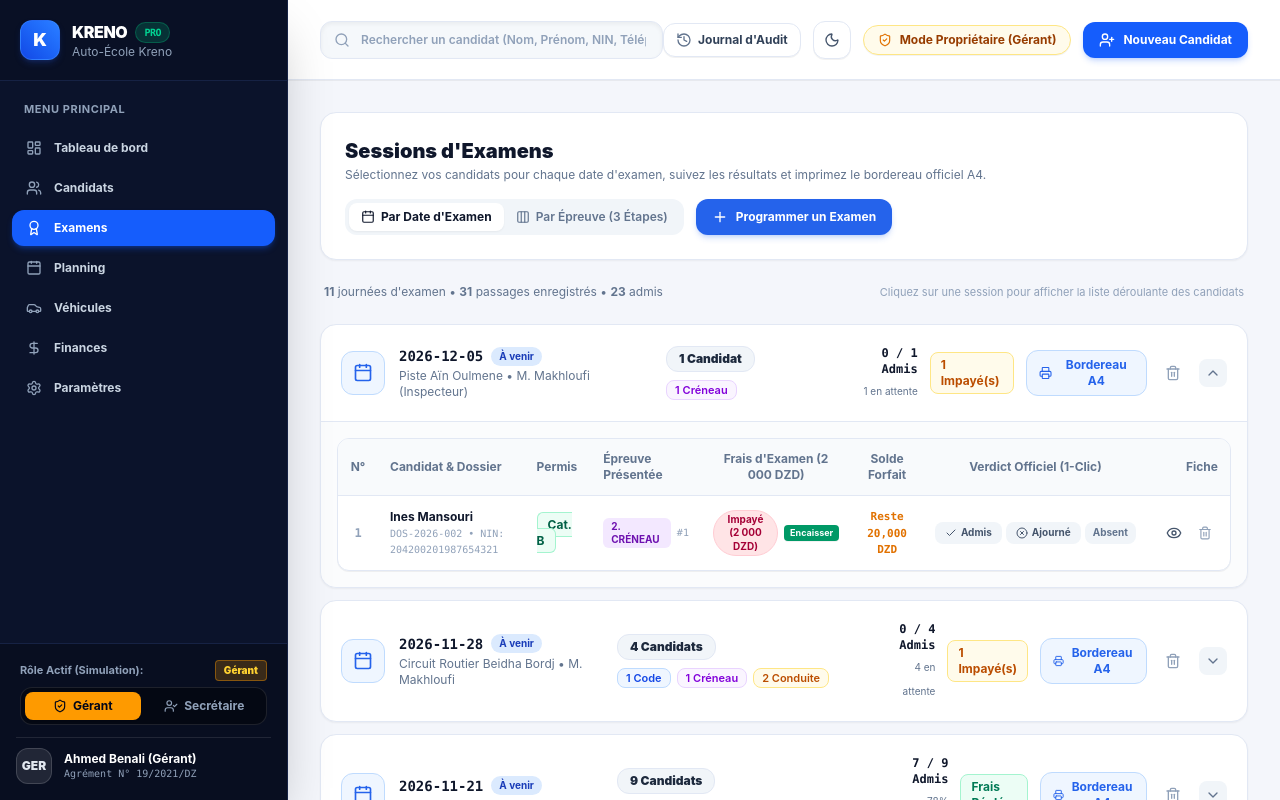
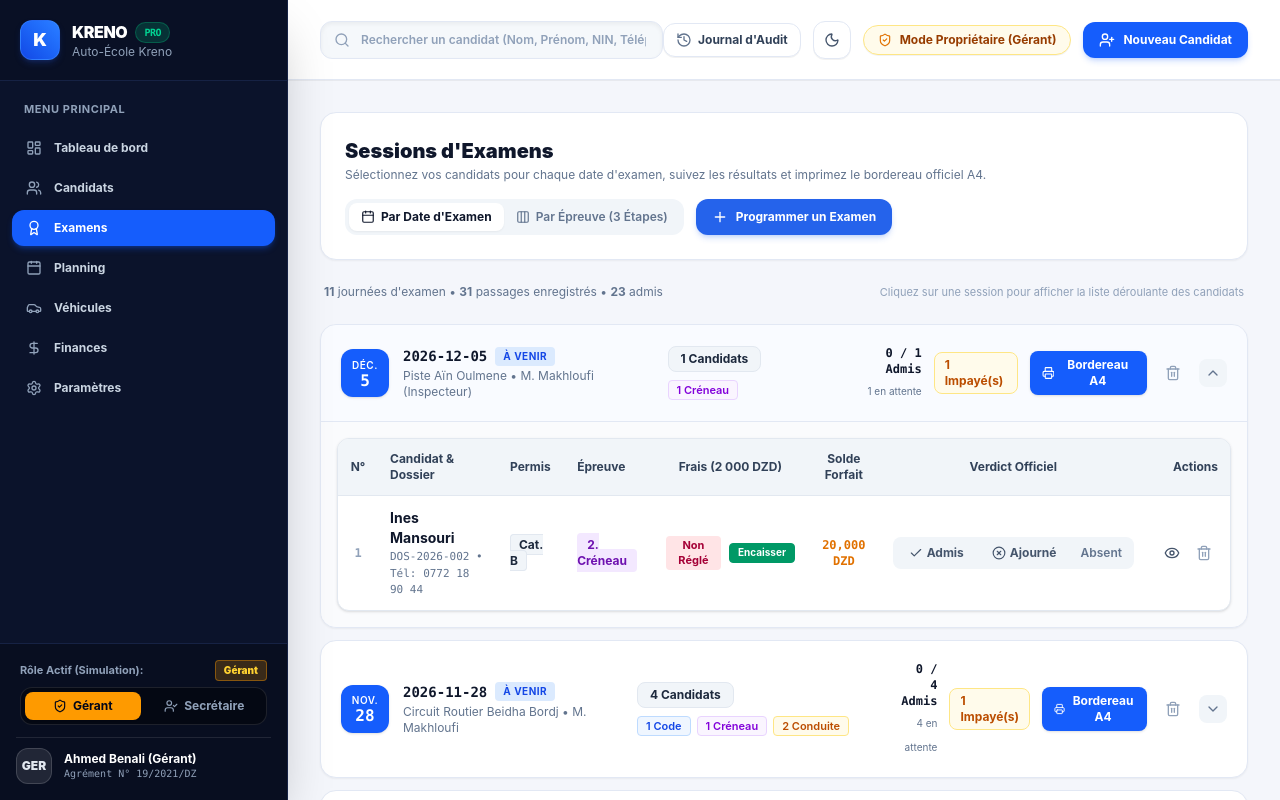
Before and after one commit to merzak-001/Kreno, a Next.js app: page /pipeline in a window 1280 px wide. Shown: the top 800 px of the page. Built offline with nearby package versions, Linux system fonts and the light colour scheme.

Commit message:
style(pipeline): refine exam session lines and candidate drop-down with clean standard colors and high contrast

```diff
--- a/src/app/pipeline/page.tsx
+++ b/src/app/pipeline/page.tsx
@@ -269,25 +269,34 @@ export default function PipelinePage() {
                 key={session.date}
                 className="bg-surface rounded-2xl border border-border-subtle shadow-xs overflow-hidden transition-all duration-150 hover:border-slate-300 dark:hover:border-slate-700"
               >
-                {/* Accordion Summary Row - Spacious & Simple */}
+                {/* Accordion Summary Row - Clean, High Contrast, Standard Colors */}
                 <div
                   onClick={() => toggleAccordion(session.date)}
-                  className="p-4 md:p-5 flex flex-col md:flex-row items-start md:items-center justify-between gap-4 cursor-pointer hover:bg-slate-50/70 dark:hover:bg-surface-elevated/40 transition select-none"
+                  className={`p-4 md:p-5 flex flex-col md:flex-row items-start md:items-center justify-between gap-4 cursor-pointer transition select-none ${
+                    isExpanded
+                      ? 'bg-blue-50/40 dark:bg-slate-800/60 border-b border-border-subtle'
+                      : 'hover:bg-slate-50 dark:hover:bg-slate-850/60'
+                  }`}
                 >
                   {/* Left: Date & Center */}
-                  <div className="flex items-center gap-3.5 min-w-[260px]">
-                    <div className="w-11 h-11 rounded-xl bg-primary-subtle text-primary border border-primary-subtle-border flex flex-col items-center justify-center shrink-0">
-                      <Calendar className="w-5 h-5" />
+                  <div className="flex items-center gap-3.5 min-w-[280px]">
+                    <div className="w-12 h-12 rounded-xl bg-blue-600 text-white flex flex-col items-center justify-center shrink-0 shadow-sm font-bold">
+                      <span className="text-[10px] uppercase tracking-wider font-semibold">
+                        {new Date(session.date).toLocaleDateString('fr-FR', { month: 'short' })}
+                      </span>
+                      <span className="text-base font-black font-mono leading-none">
+                        {new Date(session.date).getDate()}
+                      </span>
                     </div>
                     <div>
                       <div className="flex items-center gap-2">
                         <h4 className="text-sm font-black text-slate-900 dark:text-white font-mono">
                           {session.date}
                         </h4>
-                        <span className={`px-2 py-0.5 rounded-full text-[10px] font-bold ${
+                        <span className={`px-2 py-0.5 rounded text-[10px] font-bold uppercase tracking-wider ${
                           !session.isPast
-                            ? 'bg-blue-100 text-blue-800 dark:bg-blue-950/70 dark:text-blue-300'
-                            : 'bg-slate-100 text-slate-600 dark:bg-slate-800 dark:text-slate-400'
+                            ? 'bg-blue-100 text-blue-700 dark:bg-blue-900/60 dark:text-blue-200'
+                            : 'bg-slate-100 text-slate-600 dark:bg-slate-800 dark:text-slate-300'
                         }`}>
                           {!session.isPast ? 'À venir' : 'Clôturée'}
                         </span>
@@ -300,23 +309,23 @@ export default function PipelinePage() {
 
                   {/* Middle: Total candidates & exam types */}
                   <div className="flex items-center gap-2 flex-wrap">
-                    <span className="px-3 py-1 rounded-xl bg-slate-100 dark:bg-surface-elevated font-black text-xs text-slate-800 dark:text-slate-200 border border-border-subtle">
-                      {session.totalCandidates} Candidat{session.totalCandidates > 1 ? 's' : ''}
+                    <span className="px-3 py-1 rounded-lg bg-slate-100 dark:bg-slate-800 font-bold text-xs text-slate-800 dark:text-slate-200 border border-slate-200 dark:border-slate-700">
+                      {session.totalCandidates} Candidats
                     </span>
 
                     <div className="flex items-center gap-1.5 text-xs text-slate-600 dark:text-slate-300 font-medium">
                       {session.examTypesCount.code > 0 && (
-                        <span className="px-2 py-0.5 rounded-lg bg-blue-50 dark:bg-blue-950/40 text-blue-700 dark:text-blue-300 font-semibold border border-blue-200 dark:border-blue-800/60 text-[11px]">
+                        <span className="px-2 py-0.5 rounded bg-blue-50 dark:bg-blue-950/40 text-blue-700 dark:text-blue-300 font-semibold border border-blue-200 dark:border-blue-800 text-[11px]">
                           {session.examTypesCount.code} Code
                         </span>
                       )}
                       {session.examTypesCount.creneau > 0 && (
-                        <span className="px-2 py-0.5 rounded-lg bg-purple-50 dark:bg-purple-950/40 text-purple-700 dark:text-purple-300 font-semibold border border-purple-200 dark:border-purple-800/60 text-[11px]">
+                        <span className="px-2 py-0.5 rounded bg-purple-50 dark:bg-purple-950/40 text-purple-700 dark:text-purple-300 font-semibold border border-purple-200 dark:border-purple-800 text-[11px]">
                           {session.examTypesCount.creneau} Créneau
                         </span>
                       )}
                       {session.examTypesCount.circulation > 0 && (
-                        <span className="px-2 py-0.5 rounded-lg bg-amber-50 dark:bg-amber-950/40 text-amber-700 dark:text-amber-300 font-semibold border border-amber-200 dark:border-amber-800/60 text-[11px]">
+                        <span className="px-2 py-0.5 rounded bg-amber-50 dark:bg-amber-950/40 text-amber-700 dark:text-amber-300 font-semibold border border-amber-200 dark:border-amber-800 text-[11px]">
                           {session.examTypesCount.circulation} Conduite
                         </span>
                       )}
@@ -331,15 +340,15 @@ export default function PipelinePage() {
                         {session.passedCount} / {session.totalCandidates} Admis
                       </span>
                       <span className="text-[10px] text-slate-500 dark:text-slate-400">
-                        {session.pendingCount > 0 ? `${session.pendingCount} en attente` : `${passRate}% succès`}
+                        {session.pendingCount > 0 ? `${session.pendingCount} en attente` : `${passRate}% réussite`}
                       </span>
                     </div>
 
                     {/* Fees situation */}
                     <span className={`px-2.5 py-1 rounded-lg text-xs font-bold border ${
                       session.unpaidFeesCount === 0
-                        ? 'bg-emerald-50 text-emerald-700 dark:bg-emerald-950/40 dark:text-emerald-300 border-emerald-200 dark:border-emerald-800/60'
-                        : 'bg-amber-50 text-amber-700 dark:bg-amber-950/40 dark:text-amber-300 border-amber-200 dark:border-amber-800/60'
+                        ? 'bg-emerald-50 text-emerald-700 dark:bg-emerald-950/50 dark:text-emerald-300 border-emerald-200 dark:border-emerald-800'
+                        : 'bg-amber-50 text-amber-700 dark:bg-amber-950/50 dark:text-amber-300 border-amber-200 dark:border-amber-800'
                     }`}>
                       {session.unpaidFeesCount === 0 ? 'Frais Réglés' : `${session.unpaidFeesCount} Impayé(s)`}
                     </span>
@@ -347,7 +356,7 @@ export default function PipelinePage() {
                     {/* Print Bordereau Button */}
                     <button
                       onClick={(e) => handleOpenPrint(session, e)}
-                      className="px-3 py-1.5 bg-primary-subtle hover:bg-primary hover:text-white text-primary rounded-xl text-xs font-bold transition flex items-center gap-1.5 border border-primary-subtle-border cursor-pointer"
+                      className="px-3 py-1.5 bg-blue-600 hover:bg-blue-700 active:scale-95 text-white rounded-lg text-xs font-bold transition flex items-center gap-1.5 shadow-sm cursor-pointer"
                       title="Imprimer le Bordereau Officiel A4"
                     >
                       <Printer className="w-3.5 h-3.5" />
@@ -376,7 +385,7 @@ export default function PipelinePage() {
                       <Trash2 className="w-4 h-4" />
                     </button>
 
-                    <div className="w-7 h-7 rounded-lg bg-slate-100 dark:bg-surface-elevated flex items-center justify-center text-slate-500 shrink-0">
+                    <div className="w-7 h-7 rounded-lg bg-slate-100 dark:bg-slate-800 flex items-center justify-center text-slate-500 shrink-0">
                       {isExpanded ? <ChevronUp className="w-4 h-4" /> : <ChevronDown className="w-4 h-4" />}
                     </div>
                   </div>
@@ -384,85 +393,78 @@ export default function PipelinePage() {
 
                 {/* Drop-down Expandable Panel */}
                 {isExpanded && (
-                  <div className="border-t border-card-border bg-slate-50/50 dark:bg-slate-950/40 p-4 transition-all animate-in fade-in duration-150">
-                    <div className="border border-card-border rounded-xl overflow-hidden bg-card-bg shadow-2xs">
-                      <table className="w-full text-left text-xs">
-                        <thead className="bg-slate-50 dark:bg-card-bg text-slate-500 dark:text-slate-400 font-semibold border-b border-card-border">
+                  <div className="p-4 bg-slate-50/70 dark:bg-slate-900/60 transition-all">
+                    <div className="border border-slate-200 dark:border-slate-800 rounded-xl overflow-hidden bg-white dark:bg-slate-900 shadow-sm">
+                      <table className="w-full text-left text-xs border-collapse">
+                        <thead className="bg-slate-100 dark:bg-slate-800/90 text-slate-700 dark:text-slate-300 font-bold border-b border-slate-200 dark:border-slate-700">
                           <tr>
                             <th className="p-3 w-10 text-center">N°</th>
                             <th className="p-3">Candidat & Dossier</th>
                             <th className="p-3">Permis</th>
-                            <th className="p-3">Épreuve Présentée</th>
-                            <th className="p-3 text-center">Frais d&apos;Examen (2 000 DZD)</th>
+                            <th className="p-3">Épreuve</th>
+                            <th className="p-3 text-center">Frais (2 000 DZD)</th>
                             <th className="p-3 text-center">Solde Forfait</th>
-                            <th className="p-3 text-center">Verdict Officiel (1-Clic)</th>
-                            <th className="p-3 text-right">Fiche</th>
+                            <th className="p-3 text-center">Verdict Officiel</th>
+                            <th className="p-3 text-right">Actions</th>
                           </tr>
                         </thead>
-                        <tbody className="divide-y divide-card-border">
+                        <tbody className="divide-y divide-slate-100 dark:divide-slate-800">
                           {session.entries.map(({ student, exam }, idx) => {
                             const isPaid = exam.fee_paid;
-                            const fee = exam.fee_amount || 2000;
                             const remaining = Math.max(0, (student.total_package_price || 0) - (student.amount_paid || 0));
 
                             return (
                               <tr
                                 key={exam.id}
-                                className="hover:bg-slate-50/70 dark:hover:bg-slate-800/40 transition"
+                                className="hover:bg-slate-50 dark:hover:bg-slate-800/50 transition"
                               >
                                 <td className="p-3 text-center font-mono font-bold text-slate-400">
                                   {idx + 1}
                                 </td>
 
                                 <td className="p-3">
-                                  <span className="font-bold text-slate-900 dark:text-slate-200 block">
+                                  <span className="font-bold text-slate-900 dark:text-white text-sm block">
                                     {student.first_name} {student.last_name}
                                   </span>
-                                  <span className="text-[10px] text-slate-400 font-mono">
-                                    {student.dossier_number} • NIN: {student.nin}
+                                  <span className="text-[11px] text-slate-500 dark:text-slate-400 font-mono">
+                                    {student.dossier_number} • Tél: {student.phone_number}
                                   </span>
                                 </td>
 
                                 <td className="p-3">
-                                  <span className={`px-2.5 py-1 rounded-md font-bold border text-xs ${getCategoryBadgeClass(student.requested_category)}`}>
+                                  <span className="px-2 py-0.5 rounded font-bold text-xs bg-slate-100 dark:bg-slate-800 text-slate-800 dark:text-slate-200 border border-slate-200 dark:border-slate-700">
                                     Cat. {student.requested_category}
                                   </span>
                                 </td>
 
                                 <td className="p-3">
-                                  <div className="flex items-center gap-1.5">
-                                    <span className={`px-2 py-0.5 rounded-md font-bold text-[10px] uppercase ${
-                                      exam.exam_type === 'code'
-                                        ? 'bg-blue-100 text-blue-800 dark:bg-blue-950 dark:text-blue-300'
-                                        : exam.exam_type === 'creneau'
-                                          ? 'bg-purple-100 text-purple-800 dark:bg-purple-950 dark:text-purple-300'
-                                          : 'bg-amber-100 text-amber-800 dark:bg-amber-950 dark:text-amber-300'
-                                    }`}>
-                                      {exam.exam_type === 'code' ? '1. Code' : exam.exam_type === 'creneau' ? '2. Créneau' : '3. Conduite'}
-                                    </span>
-                                    <span className="text-[10px] text-slate-400 font-mono">
-                                      #{exam.attempt_number || 1}
-                                    </span>
-                                  </div>
+                                  <span className={`px-2.5 py-1 rounded text-xs font-bold ${
+                                    exam.exam_type === 'code'
+                                      ? 'bg-blue-100 text-blue-800 dark:bg-blue-900/50 dark:text-blue-200'
+                                      : exam.exam_type === 'creneau'
+                                        ? 'bg-purple-100 text-purple-800 dark:bg-purple-900/50 dark:text-purple-200'
+                                        : 'bg-amber-100 text-amber-800 dark:bg-amber-900/50 dark:text-amber-200'
+                                  }`}>
+                                    {exam.exam_type === 'code' ? '1. Code' : exam.exam_type === 'creneau' ? '2. Créneau' : '3. Conduite'}
+                                  </span>
                                 </td>
 
                                 <td className="p-3 text-center">
-                                  <div className="flex items-center justify-center gap-1.5">
-                                    <span className={`px-2.5 py-0.5 rounded-full font-bold text-[10px] ${
+                                  <div className="flex items-center justify-center gap-2">
+                                    <span className={`px-2.5 py-0.5 rounded font-bold text-[11px] ${
                                       isPaid
-                                        ? 'bg-emerald-100 text-emerald-800 dark:bg-emerald-950/70 dark:text-emerald-300 border border-emerald-200 dark:border-emerald-800'
-                                        : 'bg-rose-100 text-rose-800 dark:bg-rose-950/70 dark:text-rose-300 border border-rose-200 dark:border-rose-800'
+                                        ? 'bg-emerald-100 text-emerald-800 dark:bg-emerald-950 dark:text-emerald-300'
+                                        : 'bg-rose-100 text-rose-800 dark:bg-rose-950 dark:text-rose-300'
                                     }`}>
-                                      {isPaid ? 'Payé (2 000 DZD)' : 'Impayé (2 000 DZD)'}
+                                      {isPaid ? 'Réglé' : 'Non Réglé'}
                                     </span>
                                     <button
                                       onClick={() => handleToggleFee(student.id, exam.id, isPaid)}
-                                      className={`px-1.5 py-0.5 rounded text-[9px] font-bold transition cursor-pointer ${
+                                      className={`px-2 py-0.5 rounded text-[10px] font-bold transition cursor-pointer border ${
                                         isPaid
-                                          ? 'text-slate-400 hover:text-rose-600'
-                                          : 'bg-emerald-600 hover:bg-emerald-700 text-white shadow-2xs'
+                                          ? 'border-slate-300 dark:border-slate-700 text-slate-500 hover:text-rose-600'
+                                          : 'border-emerald-600 bg-emerald-600 text-white hover:bg-emerald-700'
                                       }`}
-                                      title={isPaid ? 'Marquer comme non réglé' : 'Encaisser les frais maintenant'}
                                     >
                                       {isPaid ? 'Annuler' : 'Encaisser'}
                                     </button>
@@ -471,49 +473,49 @@ export default function PipelinePage() {
 
                                 <td className="p-3 text-center font-mono">
                                   {remaining === 0 ? (
-                                    <span className="text-emerald-600 dark:text-emerald-400 font-bold text-[11px]">Soldé</span>
+                                    <span className="text-emerald-600 dark:text-emerald-400 font-bold text-xs">Soldé</span>
                                   ) : (
-                                    <span className="text-amber-600 dark:text-amber-400 font-bold text-[11px]">
-                                      Reste {remaining.toLocaleString()} DZD
+                                    <span className="text-amber-600 dark:text-amber-400 font-bold text-xs">
+                                      {remaining.toLocaleString()} DZD
                                     </span>
                                   )}
                                 </td>
 
-                                {/* Interactive 1-click Result Buttons */}
+                                {/* Standard clear result buttons */}
                                 <td className="p-3 text-center">
-                                  <div className="flex items-center justify-center gap-1">
+                                  <div className="inline-flex items-center gap-1 bg-slate-100 dark:bg-slate-800 p-1 rounded-lg">
                                     <button
                                       onClick={() => handleResultChange(student.id, exam.id, 'passed')}
-                                      className={`px-2.5 py-1 rounded-lg text-[10px] font-bold transition cursor-pointer flex items-center gap-1 ${
+                                      className={`px-3 py-1 rounded text-xs font-bold transition cursor-pointer flex items-center gap-1 ${
                                         exam.result === 'passed'
-                                          ? 'bg-emerald-600 text-white shadow-xs ring-2 ring-emerald-600/30 font-black'
-                                          : 'bg-slate-100 dark:bg-slate-800 text-slate-600 dark:text-slate-400 hover:bg-emerald-50 hover:text-emerald-700 dark:hover:bg-emerald-950/40'
+                                          ? 'bg-emerald-600 text-white shadow-xs'
+                                          : 'text-slate-600 dark:text-slate-400 hover:text-emerald-600'
                                       }`}
-                                      title="Déclarer Admis (Succès)"
+                                      title="Déclarer Admis"
                                     >
-                                      <Check className="w-3 h-3" /> Admis
+                                      <Check className="w-3.5 h-3.5" /> Admis
                                     </button>
 
                                     <button
                                       onClick={() => handleResultChange(student.id, exam.id, 'failed')}
-                                      className={`px-2.5 py-1 rounded-lg text-[10px] font-bold transition cursor-pointer flex items-center gap-1 ${
+                                      className={`px-3 py-1 rounded text-xs font-bold transition cursor-pointer flex items-center gap-1 ${
                                         exam.result === 'failed'
-                                          ? 'bg-rose-600 text-white shadow-xs ring-2 ring-rose-600/30 font-black'
-                                          : 'bg-slate-100 dark:bg-slate-800 text-slate-600 dark:text-slate-400 hover:bg-rose-50 hover:text-rose-700 dark:hover:bg-rose-950/40'
+                                          ? 'bg-rose-600 text-white shadow-xs'
+                                          : 'text-slate-600 dark:text-slate-400 hover:text-rose-600'
                                       }`}
-                                      title="Déclarer Ajourné (Échec)"
+                                      title="Déclarer Ajourné"
                                     >
-                                      <XCircle className="w-3 h-3" /> Ajourné
+                                      <XCircle className="w-3.5 h-3.5" /> Ajourné
                                     </button>
 
                                     <button
                                       onClick={() => handleResultChange(student.id, exam.id, 'absent_unexcused')}
-                                      className={`px-2 py-1 rounded-lg text-[10px] font-bold transition cursor-pointer ${
+                                      className={`px-2 py-1 rounded text-xs font-semibold transition cursor-pointer ${
                                         exam.result === 'absent_unexcused'
-                                          ? 'bg-amber-600 text-white shadow-xs'
-                                          : 'bg-slate-100 dark:bg-slate-800 text-slate-500 hover:text-amber-700 dark:hover:bg-amber-950/40'
+                                          ? 'bg-slate-600 text-white'
+                                          : 'text-slate-500 hover:text-slate-800 dark:hover:text-slate-200'
                                       }`}
-                                      title="Déclarer Absent"
+                                      title="Absent"
                                     >
                                       Absent
                                     </button>
@@ -528,7 +530,7 @@ export default function PipelinePage() {
                                         setIsSummaryOpen(true);
                                       }}
                                       className="p-1.5 hover:bg-slate-100 dark:hover:bg-slate-800 rounded-lg text-slate-600 dark:text-slate-300 hover:text-blue-600 transition cursor-pointer"
-                                      title="Consulter Fiche Synthèse"
+                                      title="Fiche Candidat"
                                     >
                                       <Eye className="w-4 h-4" />
                                     </button>
@@ -547,10 +549,10 @@ export default function PipelinePage() {
                                           },
                                         });
                                       }}
-                                      className="p-1.5 hover:bg-rose-100 dark:hover:bg-rose-950/60 rounded-lg text-slate-400 hover:text-rose-600 dark:hover:text-rose-400 transition cursor-pointer"
-                                      title="Retirer ce candidat de la session"
+                                      className="p-1.5 hover:bg-rose-100 dark:hover:bg-rose-950/60 rounded-lg text-slate-400 hover:text-rose-600 transition cursor-pointer"
+                                      title="Retirer de la session"
                                     >
-                                      <Trash2 className="w-3.5 h-3.5" />
+                                      <Trash2 className="w-4 h-4" />
                                     </button>
                                   </div>
                                 </td>
```
